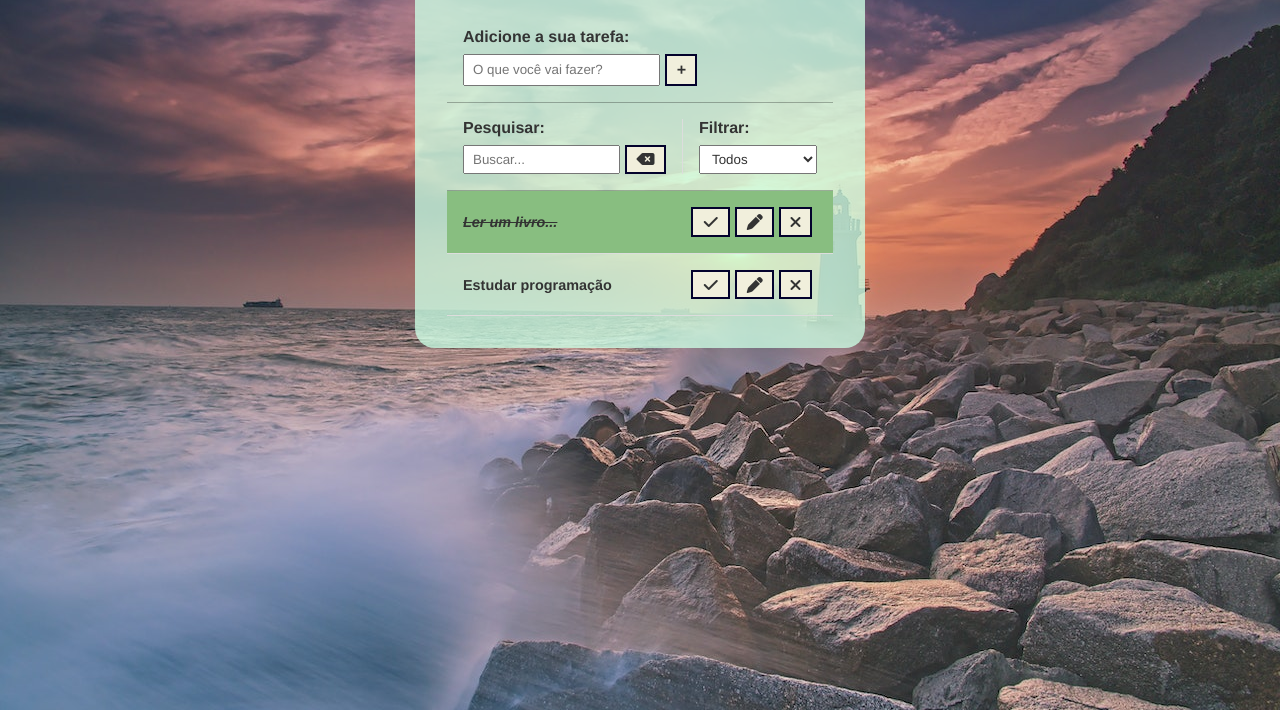
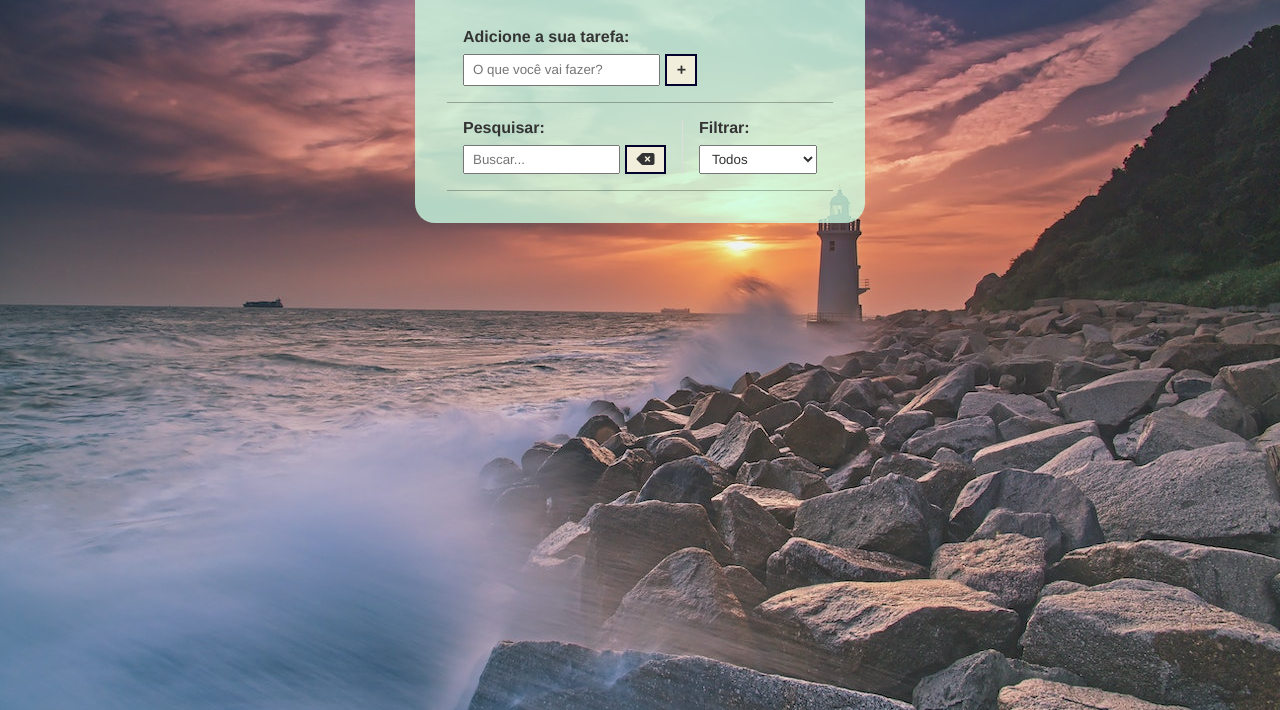
Before and after one commit to Igorios/lista-tarefas, a plain HTML site: page index.html in a window 1280 px wide. Shown: the part 138-848 px from the top of the page. Drawn offline with Linux system fonts and the light colour scheme.

Commit message:
limpando tarefas testes

```diff
--- a/index.html
+++ b/index.html
@@ -60,7 +60,7 @@
         </div>
 
         <div id="todo-list">
-            <div class="todo done">
+            <!-- <div class="todo done">
                 <h3>Ler um livro...</h3>
                 <button class="finish-todo">
                     <i class="fa-solid fa-check"></i>
@@ -71,8 +71,8 @@
                 <button class="remove-todo">
                     <i class="fa-solid fa-xmark"></i>
                 </button>
-            </div>
-            <div class="todo">
+            </div> -->
+            <!-- <div class="todo">
                 <h3>Estudar programação</h3>
                 <button class="finish-todo">
                     <i class="fa-solid fa-check"></i>
@@ -83,7 +83,7 @@
                 <button class="remove-todo">
                     <i class="fa-solid fa-xmark"></i>
                 </button>
-            </div>
+            </div> -->
         </div>
 
     </div>
```
